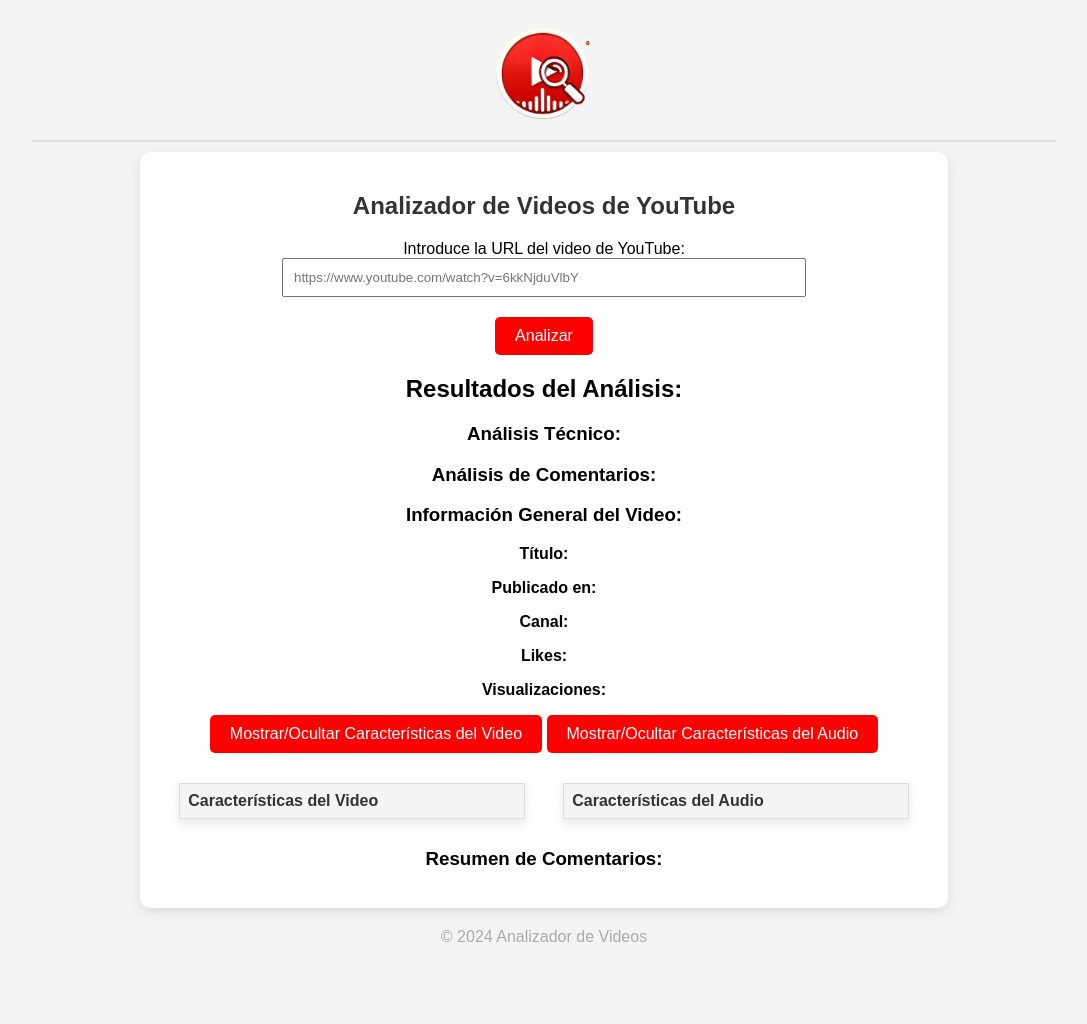
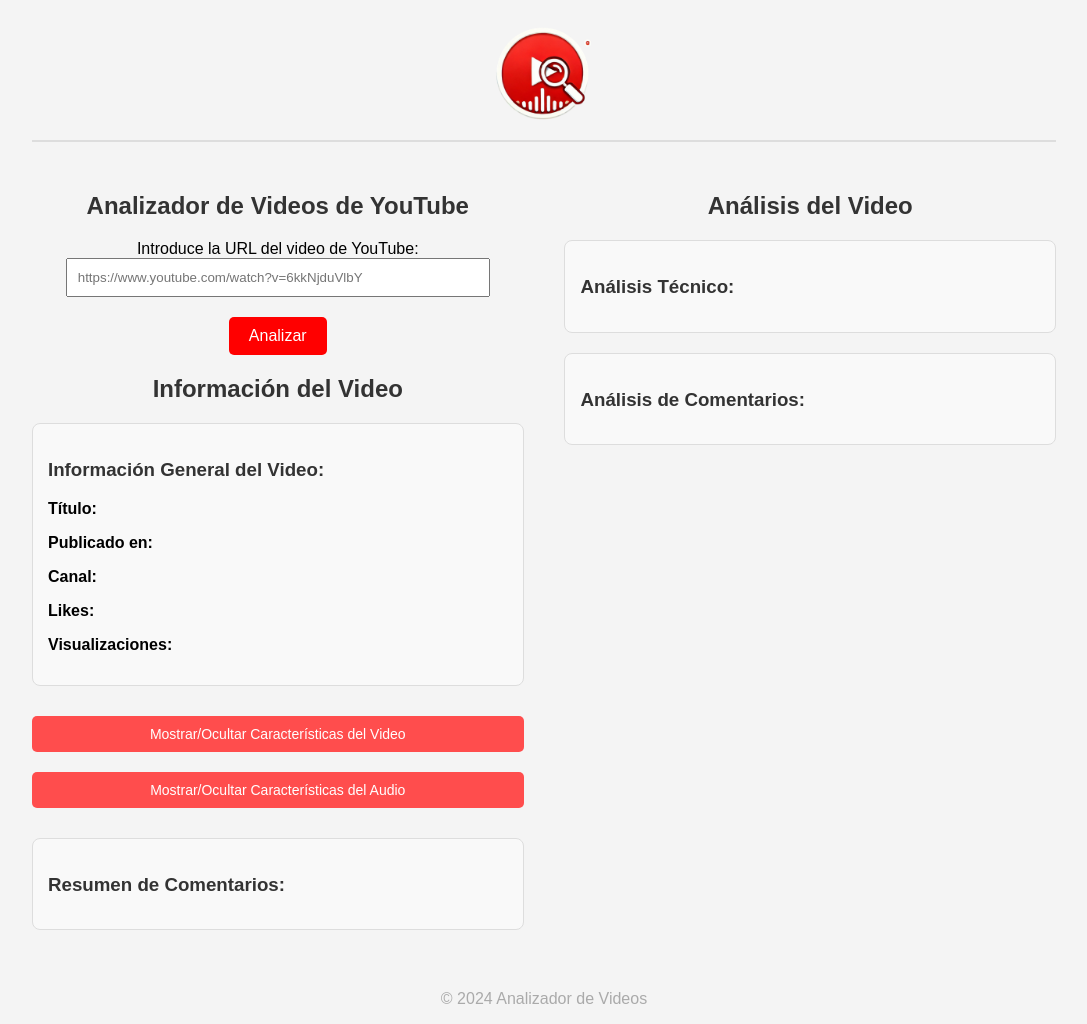
Before and after one commit to jvelles/TFG-PlataformaAnalisis-CalidadVideoyAudio, a Python web app: template templates/index.html in a window 1280 px wide. Shown: the whole page, without its empty margins (96-1183 px from the left). Before the commit the page ends 942 px from the top, so only its background shows below. Run offline with Jinja, Linux system fonts and the light colour scheme; the template is opened without the code that fills it, so the values that code supplies are empty.

Commit message:
cambios interfaz

```diff
--- a/static/script.js
+++ b/static/script.js
@@ -60,6 +60,10 @@ document.getElementById('analyze-form').addEventListener('submit', function(e) {
    }
 });
 
+function toggleSection(sectionId) {
+    const section = document.getElementById(sectionId);
+    section.style.display = (section.style.display === 'none' || section.style.display === '') ? 'block' : 'none';
+}
 
 // Mostrar comentarios
 function mostrarComentarios(comments) {
--- a/static/styles.css
+++ b/static/styles.css
@@ -4,9 +4,7 @@ body {
     margin: 0;
     padding: 0;
     background-color: #f4f4f4;
-    text-align: center;
 }
-
 
 .logo-container {
     display: flex;
@@ -29,31 +27,43 @@ body {
     border-top: 2px solid #ddd;
 }
 
-/* Sección de contenido principal */
-.main-content {
-    background-color: white;
-    border-radius: 10px;
+/* Contenedor principal para dividir en dos columnas */
+.main-container {
+    display: flex;
+    justify-content: space-between;
     padding: 20px;
-    width: 60%;
+    width: 80%;
     margin: 0 auto;
-    box-shadow: 0px 4px 10px rgba(0, 0, 0, 0.1);
 }
 
-h1 {
+.left-column, .right-column {
+    width: 48%;
+}
+
+/* Títulos de secciones */
+h1, h2 {
     color: #333;
     margin-bottom: 20px;
+    text-align: center;
 }
 
+h3 {
+    margin-top: 20px;
+    color: #333;
+}
+
+/* Formulario */
 #analyze-form {
     display: flex;
     flex-direction: column;
     align-items: center;
+    margin-bottom: 20px;
 }
 
 #video-url {
     padding: 10px;
     width: 100%;
-    max-width: 500px;
+    max-width: 400px;
     margin-bottom: 20px;
 }
 
@@ -71,22 +81,45 @@ button:hover {
     background-color: #cc0000;
 }
 
-/* Resultados */
-#results {
+/* Sección de información */
+.section {
+    margin-bottom: 20px;
+    padding: 15px;
+    border: 1px solid #ddd;
+    border-radius: 8px;
+    background-color: #f9f9f9;
+}
+
+/* Botón de mostrar/ocultar */
+.toggle-btn {
+    background-color: #ff4d4d;
+    color: white;
+    padding: 10px 15px;
+    border: none;
+    border-radius: 5px;
+    cursor: pointer;
+    width: 100%;
+    font-size: 14px;
+    margin: 10px 0;
+}
+
+.toggle-btn:hover {
+    background-color: #e60000;
+}
+
+/* Contenedor de tablas */
+#tables-container {
+    display: flex;
+    justify-content: space-between;
+    gap: 20px;
     margin-top: 20px;
 }
 
-/* Tablas de análisis */
-#tables-container {
-    display: flex;
-    justify-content: space-around;
-    margin-top: 20px;
-}
-
+/* Tablas */
 .analysis-table {
     border-collapse: collapse;
-    width: 45%;
-    margin: 10px;
+    width: 100%;
+    max-width: 45%; /* Limita el ancho para que las tablas se ajusten al contenedor */
     box-shadow: 0px 4px 10px rgba(0, 0, 0, 0.1);
 }
 
@@ -101,25 +134,19 @@ button:hover {
     color: #333;
 }
 
-.analysis-table td {
-    background-color: #fff;
+/* Resumen de Comentarios */
+#comments-list {
+    list-style-type: disc;
+    padding-left: 20px;
 }
 
-/* Gráficas */
-#charts {
-    display: flex;
-    justify-content: center;
-    margin-top: 20px;
-}
-
-canvas {
-    margin: 10px;
-    max-width: 400px;
-    max-height: 400px;
+#comments-list li {
+    margin-bottom: 8px;
 }
 
 /* Pie de página */
 footer {
     margin-top: 20px;
     color: #aaa;
+    text-align: center;
 }
--- a/templates/index.html
+++ b/templates/index.html
@@ -20,8 +20,10 @@
     <!-- Línea horizontal de separación -->
     <hr class="separator">
 
-    <!-- Sección principal con el contenido -->
-    <section class="main-content">
+    <!-- Contenedor principal dividido en dos columnas -->
+    <section class="main-container">
+        <!-- Columna izquierda -->
+        <div class="left-column">
             <h1>Analizador de Videos de YouTube</h1>
             <form id="analyze-form">
                 <label for="video-url">Introduce la URL del video de YouTube:</label>
@@ -29,21 +31,12 @@
                 <button type="submit" id="analyze-button">Analizar</button>
             </form>
 
-        <!-- Resultados del análisis -->
+            <!-- Resultados del análisis en la columna izquierda -->
             <div id="results">
-            <h2>Resultados del Análisis:</h2>
-
-            <!-- Contenedor para mostrar el análisis de OpenAI -->
-            <div id="analysis-section">
-                <h3>Análisis Técnico:</h3>
-                <p id="analysis-result"></p>
-
-                <h3>Análisis de Comentarios:</h3>
-                <p id="comments-analysis-result"></p>
-            </div>
+                <h2>Información del Video</h2>
 
                 <!-- Información General del Video -->
-            <div id="general-info">
+                <div class="section">
                     <h3>Información General del Video:</h3>
                     <p><strong>Título:</strong> <span id="video-title"></span></p>
                     <p><strong>Publicado en:</strong> <span id="video-published"></span></p>
@@ -52,29 +45,26 @@
                     <p><strong>Visualizaciones:</strong> <span id="video-views"></span></p>
                 </div>
 
+                <!-- Botones para mostrar/ocultar tablas -->
+                <div class="section-flex">
+                    <button class="toggle-btn" onclick="toggleSection('video-table')">Mostrar/Ocultar Características del Video</button>
+                    <button class="toggle-btn" onclick="toggleSection('audio-table')">Mostrar/Ocultar Características del Audio</button>
+                </div>
 
-            <!-- Botones de Desplegable -->
-            <button id="toggle-video-table">Mostrar/Ocultar Características del Video</button>
-            <button id="toggle-audio-table">Mostrar/Ocultar Características del Audio</button>
-
-            <!-- Tablas del Análisis Técnico de Video y Audio -->
+                <!-- Contenedor de tablas de video y audio en una sola fila -->
                 <div id="tables-container">
-                <table id="video-table" class="analysis-table">
+                    <table id="video-table" class="analysis-table" style="display: none;">
                         <thead>
-                        <tr>
-                            <th colspan="2">Características del Video</th>
-                        </tr>
+                            <tr><th colspan="2">Características del Video</th></tr>
                         </thead>
                         <tbody id="video-analysis">
                             <!-- Datos del video aquí -->
                         </tbody>
                     </table>
 
-                <table id="audio-table" class="analysis-table">
+                    <table id="audio-table" class="analysis-table" style="display: none;">
                         <thead>
-                        <tr>
-                            <th colspan="2">Características del Audio</th>
-                        </tr>
+                            <tr><th colspan="2">Características del Audio</th></tr>
                         </thead>
                         <tbody id="audio-analysis">
                             <!-- Datos del audio aquí -->
@@ -82,12 +72,27 @@
                     </table>
                 </div>
 
-            <!-- Contenedor para mostrar los comentarios -->
-            <div id="comments-section">
+                <!-- Resumen de Comentarios -->
+                <div class="section">
                     <h3>Resumen de Comentarios:</h3>
                     <ul id="comments-list"></ul>
                 </div>
+            </div>
+        </div>
 
+        <!-- Columna derecha -->
+        <div class="right-column">
+            <h2>Análisis del Video</h2>
+            <!-- Contenedor para mostrar el análisis de OpenAI -->
+            <div class="section">
+                <h3>Análisis Técnico:</h3>
+                <p id="analysis-result"></p>
+            </div>
+
+            <div class="section">
+                <h3>Análisis de Comentarios:</h3>
+                <p id="comments-analysis-result"></p>
+            </div>
         </div>
     </section>
 
```
Lines whose indentation alone changed are shown as unchanged.
